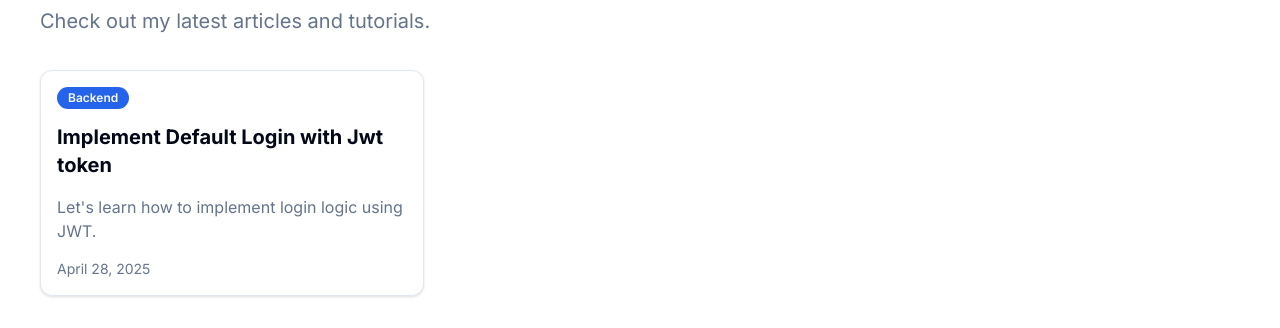
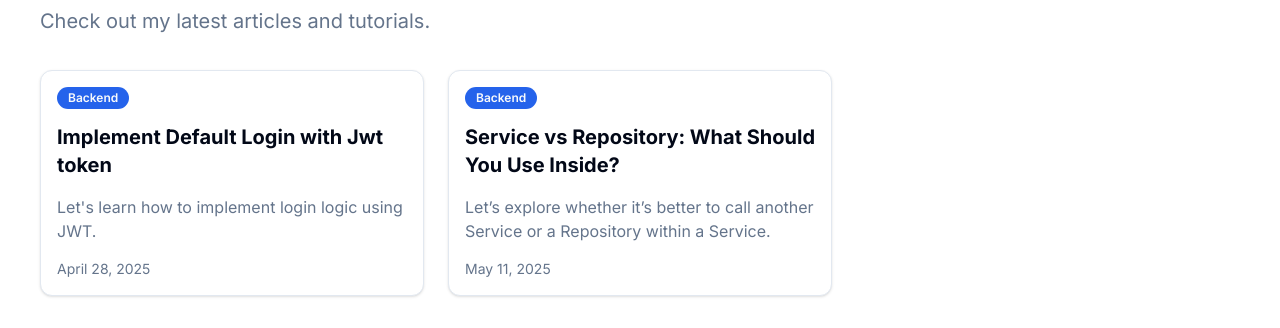
Before and after one commit to pkt369/junlog.dev, a Next.js app: page / in a window 1280 px wide. Shown: the part 592-920 px from the top of the page. Built offline with nearby package versions, Linux system fonts and the light colour scheme; no server answers.

Commit message:
add featured posting in main page

```diff
--- a/app/page.tsx
+++ b/app/page.tsx
@@ -70,6 +70,24 @@ function FeaturedPosts() {
       tags: ["Jwt", "login", "spring boot", "react", "typescript", "java"],
       slug: "default-login-with-jwt",
     },
+    {
+      id: "2",
+      title: {
+        ko: "Service vs Repository: Service 에서 어떤것을 사용해야 될까?",
+        en: "Service vs Repository: What Should You Use Inside?",
+      },
+      excerpt: {
+        ko: "Service에서 Service 와 Repository 둘 중 어떤 것을 호출해서 사용하는 게 좋은 구조인지 알아봅시다.",
+        en: "Let’s explore whether it’s better to call another Service or a Repository within a Service.",
+      },
+      date: "2025-05-11",
+      category: {
+        ko: "Backend",
+        en: "Backend",
+      },
+      tags: ["structure", "spring boot", "service", "repository", "java"],
+      slug: "service-vs-repository",
+    },
   ]
 
   return (
```
Also changed, not shown: posts/service-vs-repository.md (+1 -1 lines).
